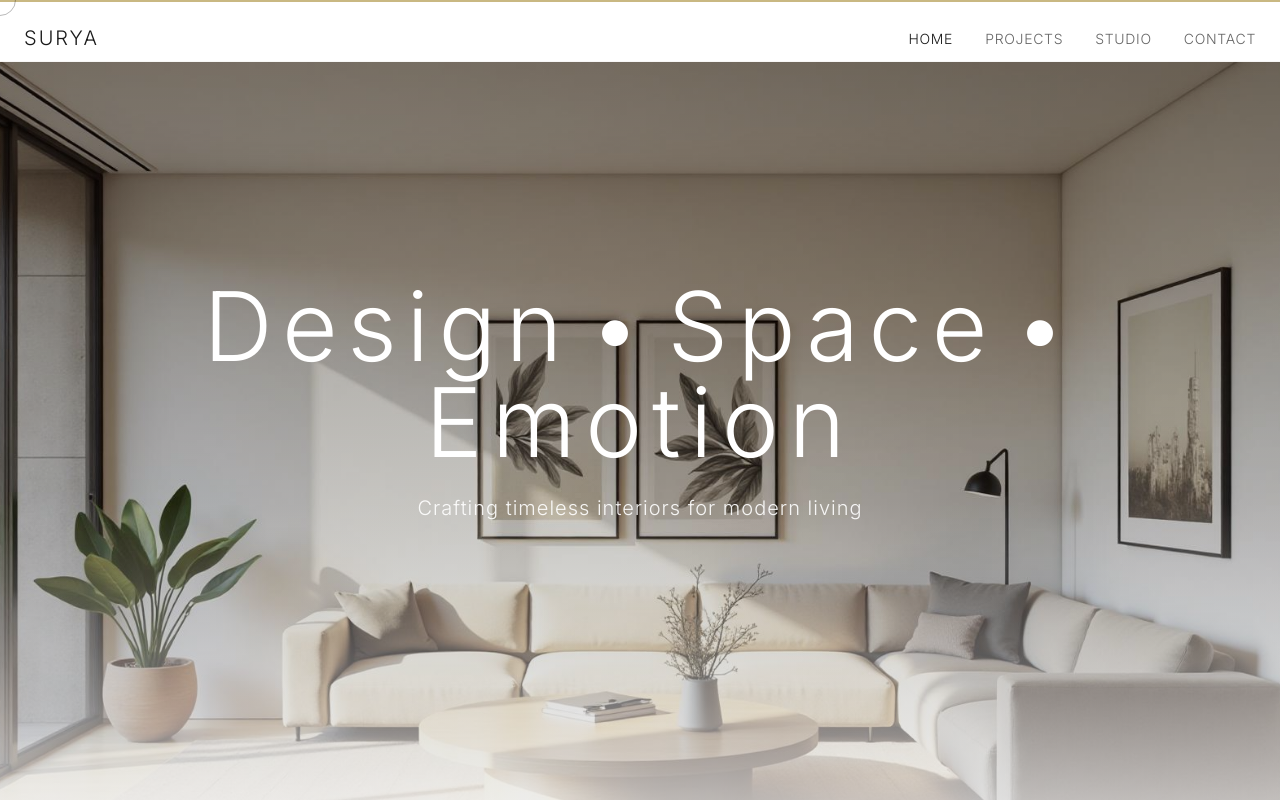
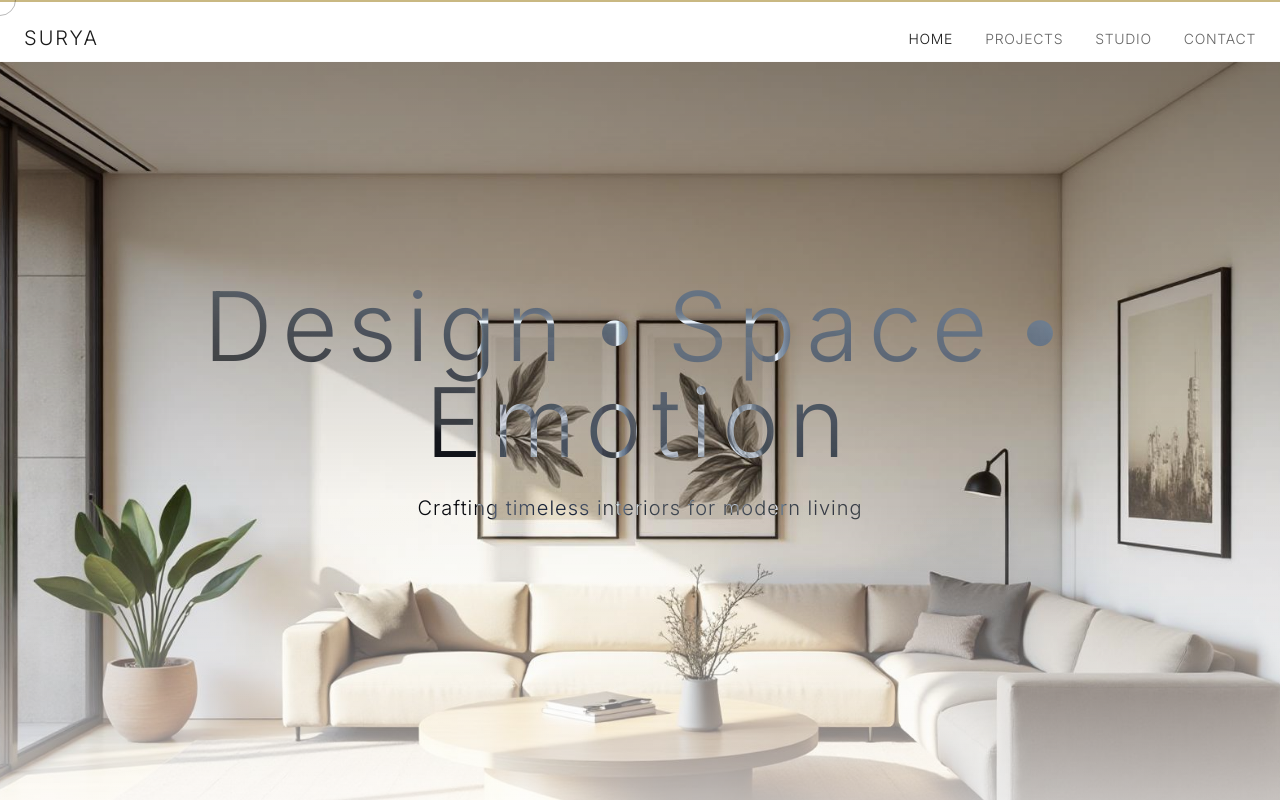
Before and after one commit to NeuroCampus/surya-website, a React (Vite) app: page / in a window 1280 px wide. Shown: the top 802 px of the page. Built offline with nearby package versions, Linux system fonts and the light colour scheme; the HTML template or start-up script is replaced by a standard one.

Commit message:
Reverted to commit c776e1bada538071799fcd201626ffe96b9c18c2

```diff
--- a/src/pages/Home.tsx
+++ b/src/pages/Home.tsx
@@ -67,15 +67,17 @@ const Home = () => {
               ease: "easeInOut"
             }}
           />
-          {/* Dark overlay for better text contrast */}
-          <div className="absolute inset-0 bg-gradient-to-b from-black/40 via-black/20 to-background" />
+          <motion.div
+            className="absolute inset-0 bg-gradient-to-b from-black/30 via-transparent to-background"
+            style={{ opacity: heroOpacity }}
+          />
         </motion.div>
 
-        <div className="relative h-full flex flex-col items-center justify-center text-center px-6 z-10">
+        <div className="relative h-full flex flex-col items-center justify-center text-center px-6">
           {/* Masked text animation */}
-          <div className="overflow-hidden mb-6">
+          <div className="overflow-hidden">
             <motion.h1
-              className="text-5xl md:text-7xl lg:text-8xl tracking-luxury-wide text-white font-light"
+              className="text-5xl md:text-7xl lg:text-8xl mb-6 tracking-luxury-wide text-background mix-blend-difference"
             >
               {["Design", "•", "Space", "•", "Emotion"].map((word, index) => (
                 <motion.span
@@ -83,8 +85,8 @@ const Home = () => {
                   initial={{ opacity: 0, y: 100, filter: "blur(10px)" }}
                   animate={{ opacity: 1, y: 0, filter: "blur(0px)" }}
                   transition={{
-                    delay: 3.2 + index * 0.15,
-                    duration: 0.8,
+                    delay: 3.5 + index * 0.15,
+                    duration: 1,
                     ease: [0.25, 0.1, 0.25, 1]
                   }}
                   className="inline-block mx-2"
@@ -97,8 +99,8 @@ const Home = () => {
           <motion.p
             initial={{ opacity: 0, y: 20, filter: "blur(10px)" }}
             animate={{ opacity: 1, y: 0, filter: "blur(0px)" }}
-            transition={{ delay: 4, duration: 0.8 }}
-            className="text-lg md:text-xl text-white/90 tracking-luxury max-w-md"
+            transition={{ delay: 4.5, duration: 1 }}
+            className="text-lg md:text-xl text-background mix-blend-difference tracking-luxury max-w-md"
           >
             Crafting timeless interiors for modern living
           </motion.p>
```
